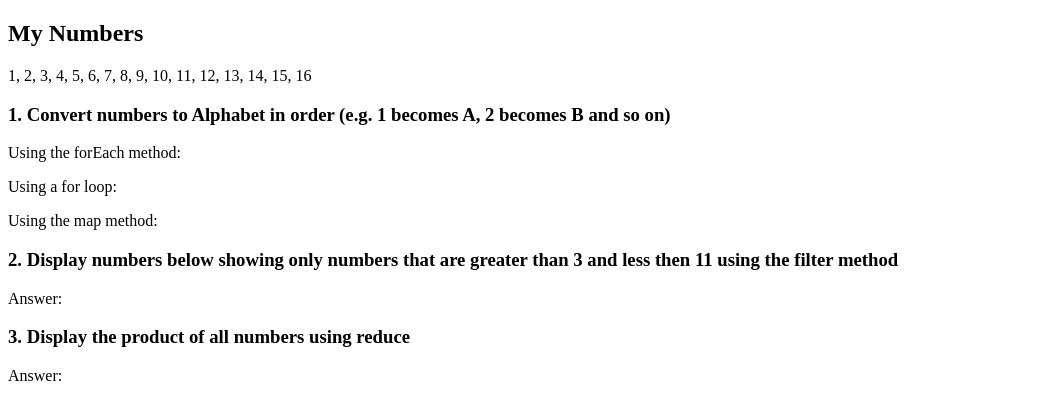
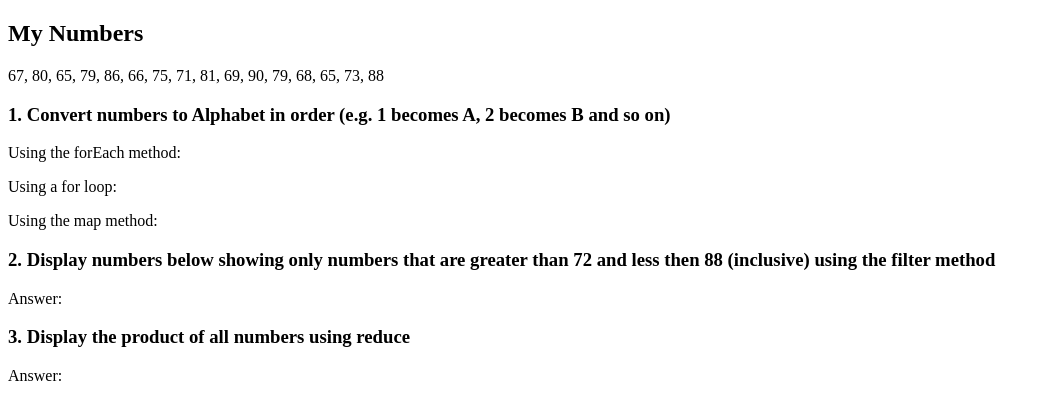
Before and after one commit to musikito/jspractice, a plain HTML site: page index.html in a window 1280 px wide. Shown: the whole page, without its empty margins (0-1050 px from the left). Drawn offline with Linux system fonts and the light colour scheme.

Commit message:
update 2

```diff
--- a/index.html
+++ b/index.html
@@ -9,12 +9,12 @@
 </head>
 <body>
     <h2>My Numbers</h2>
-    <p>1, 2, 3, 4, 5, 6, 7, 8, 9, 10, 11, 12, 13, 14, 15, 16</p>
+    <p>67, 80, 65, 79, 86, 66, 75, 71, 81, 69, 90, 79, 68, 65, 73, 88</p>
     <h3>1. Convert numbers to Alphabet in order (e.g. 1 becomes A, 2 becomes B and so on)</h3>
     <p>Using the forEach method:</p>
     <p>Using a for loop:</p>
     <p>Using the map method:</p>
-    <h3>2. Display numbers below showing only numbers that are greater than 3 and less then 11 using the filter method</h3>
+    <h3>2. Display numbers below showing only numbers that are greater than 72 and less then 88 (inclusive) using the filter method</h3>
     <p>Answer:</p>
     <h3>3. Display the product of all numbers using reduce</h3>
     <p>Answer:</p>
--- a/script.js
+++ b/script.js
@@ -0,0 +1,12 @@
+const numbers = [67, 80, 65, 79, 86, 66, 75, 71, 81, 69, 90, 79, 68, 65, 73, 88];
+
+// 1. Convert numbers to Alphabet in order (e.g. 1 becomes A, 2 becomes B and so on)
+// Using the forEach method:
+// Using a for loop:
+// Using the map method:
+
+// 2. Display numbers below showing only numbers that are greater than 72 and less then 88 (inclusive) using the filter method
+// Answer:
+
+// 3. Display the product of all numbers using reduce
+// Answer:
```
